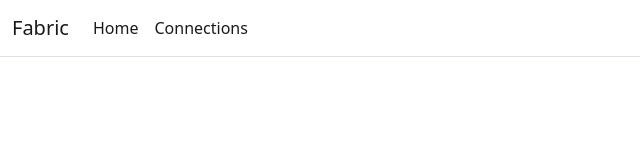
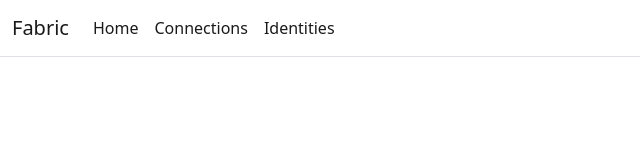
Before and after one commit to rbgtk/fabric-app, a Vue app: page / in a window 1280 px wide. Shown: the top 160 px of the page, without its empty margins (0-640 px from the left). Built offline with nearby package versions, Linux system fonts and the light colour scheme.

Commit message:
Adding identity navigation

```diff
--- a/src/renderer/src/components/Navigation.vue
+++ b/src/renderer/src/components/Navigation.vue
@@ -14,6 +14,9 @@
                     <li class="nav-item">
                         <router-link class="nav-link active" to="connections">Connections</router-link>
                     </li>
+                    <li class="nav-item">
+                        <router-link class="nav-link active" to="identities">Identities</router-link>
+                    </li>
                 </ul>
             </div>
         </div>
```
